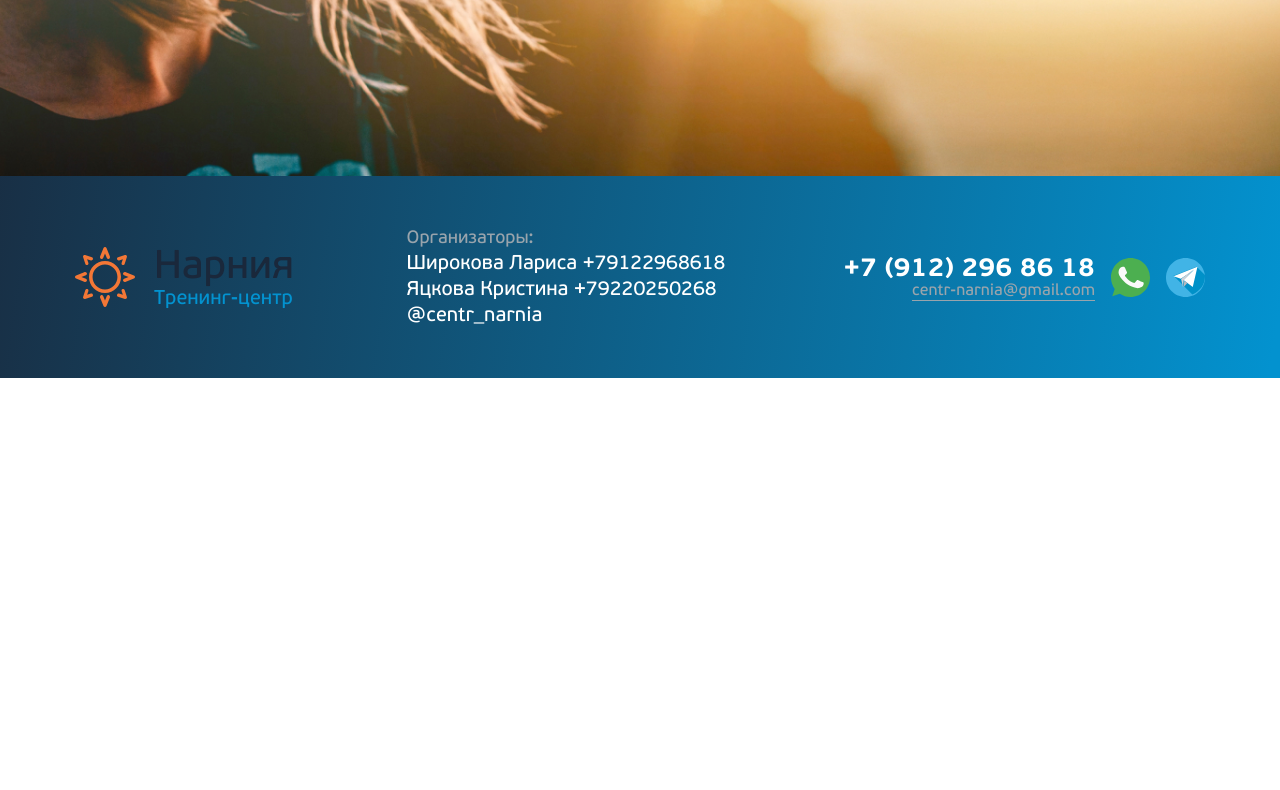
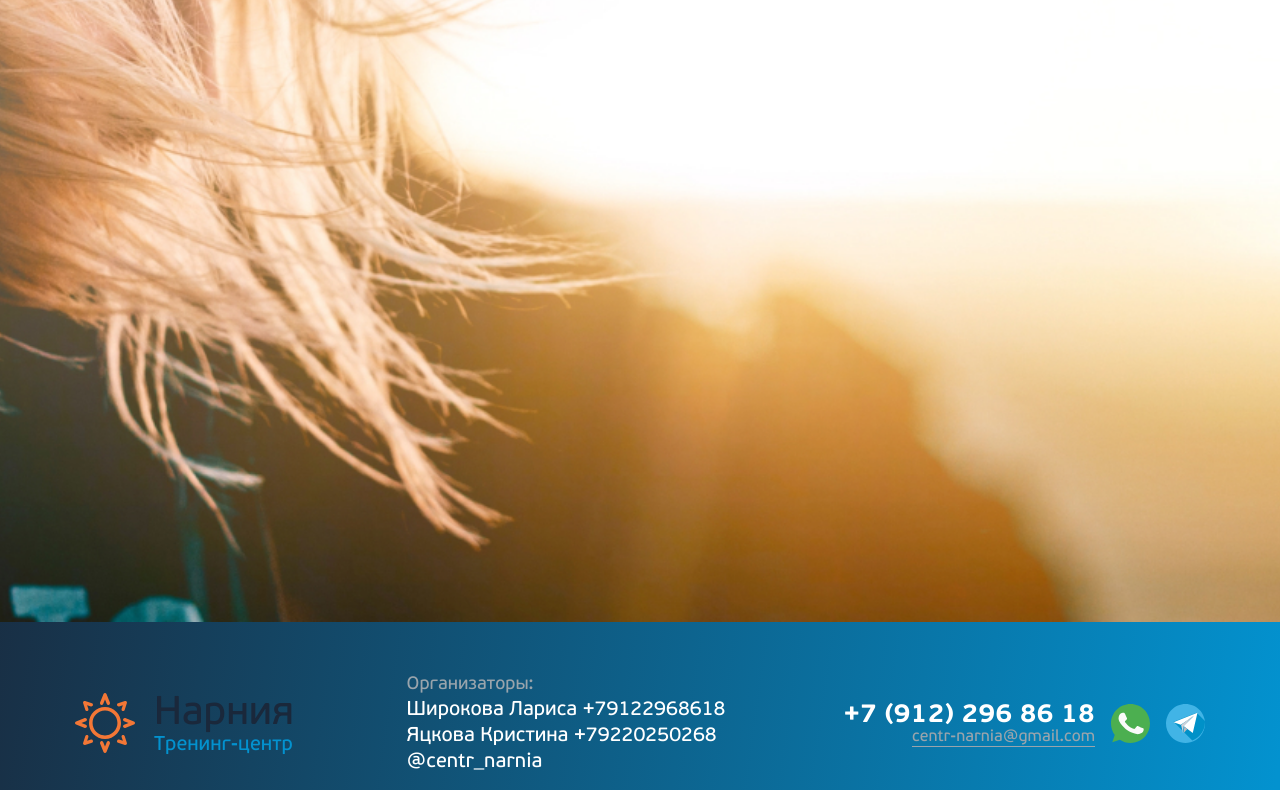
Before and after one commit to felon91/narnia, a website: page thanks.html in a window 1280 px wide. Shown: the part 536-1326 px from the top of the page. Before the commit the page ends 914 px from the top, so only its background shows below. Drawn offline with nearby package versions, Linux system fonts and the light colour scheme; files that its build step writes are made by us from their sources.

Commit message:
full screen for thanks

```diff
--- a/sass/blocks/training.scss
+++ b/sass/blocks/training.scss
@@ -2,6 +2,10 @@
 
   .training__info {
     margin: 43px 0 0;
+  }
+
+  .training__info--full {
+    height: 100vh;
   }
 
   .training__title {
--- a/thanks.html
+++ b/thanks.html
@@ -51,7 +51,7 @@
 				</ul>
 			</div>
 			<section class="training header__training">
-				<div class="training__info">
+				<div class="training__info training__info--full">
 					<h1 class="training__title">Спасибо!<br><span class="training__author">В ближайшее время мы с вами свяжемся.</span>
 						</h1>
 				</div>
```
